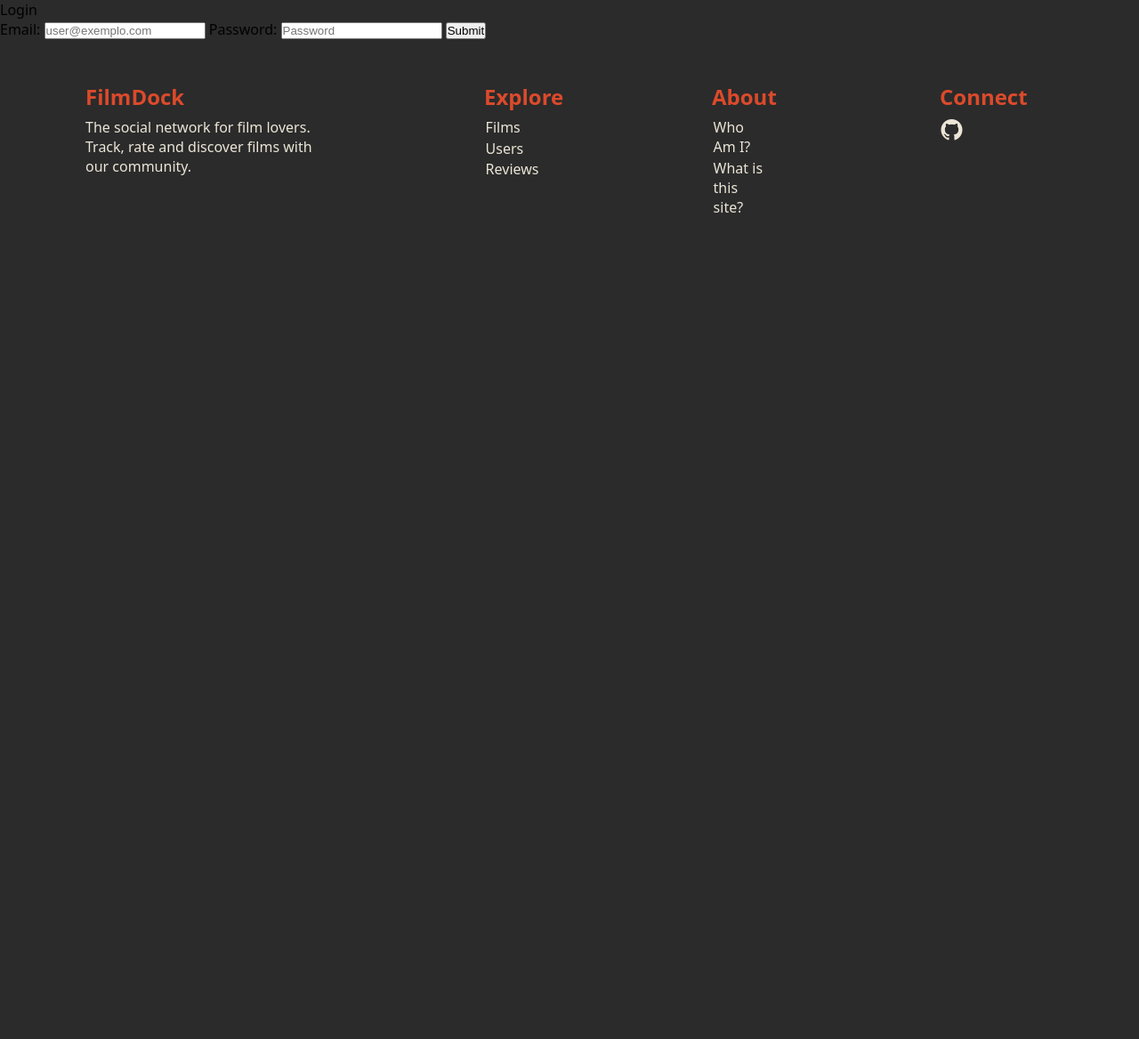
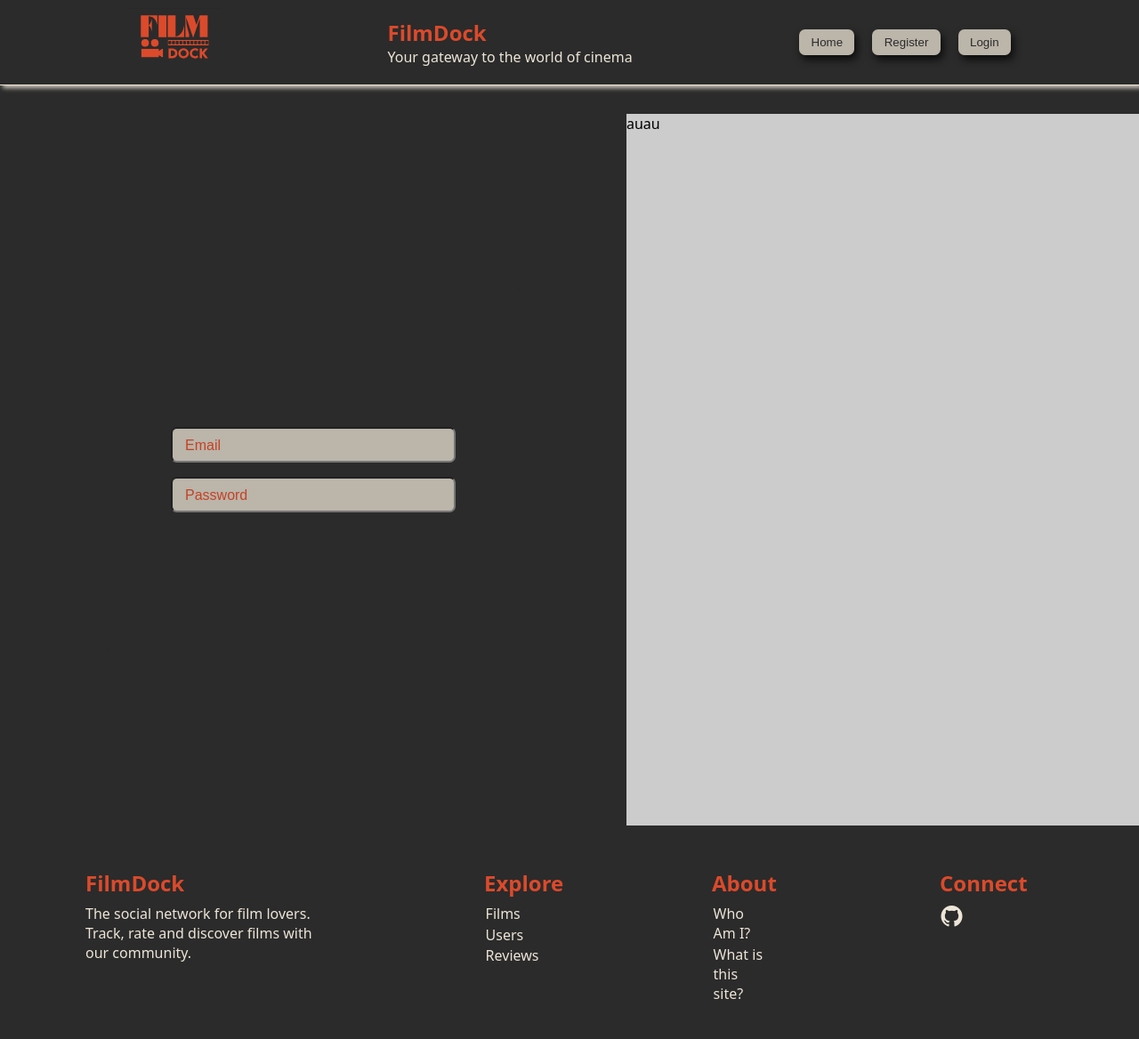
Before and after one commit to livialop/filmdock, a Flask app: page /login in a window 1280 px wide. Shown: the whole page at 89% size. Before the commit the page ends 239 px from the top, so only its background shows below. Run offline with Flask 3, Linux system fonts and the light colour scheme.

Commit message:
css do form register e login

```diff
--- a/src/static/style/header.css
+++ b/src/static/style/header.css
@@ -8,6 +8,7 @@ header {
     border-bottom: 1px solid #ece5d7;
     margin-bottom: 2em;
     box-shadow: 3px 3px 5px 0px #cec8bc;
+    /* position: relative; */
 
     .title {
         h2 {
--- a/src/static/style/login.css
+++ b/src/static/style/login.css
@@ -0,0 +1,83 @@
+.container {
+    display: flex;
+    flex-direction: row;
+}
+
+.card-form {
+    width: 55%;
+    height: 100vh;
+    background-color: #2b2b2b;
+    display: flex;
+    align-items: center;
+    justify-content: center;
+
+    form {
+        display: flex;
+        flex-direction: column;
+        gap: 1em;
+        padding: 10em 5em;
+        background-color: #2B2B2B;
+        /* box-shadow: 12px 29px 81px 0px rgba(255, 67, 38, 0.75); */
+        border-radius: 1.5em;
+    }
+
+    .form {
+        width: 40em;
+        max-width: 20em;
+        height: 2.5em;
+        position: relative;
+    }
+
+
+    .form__input {
+        position: absolute;
+        height: 100%;
+        width: 100%;
+        background: #bbb5aa;
+        /* border: 2px solid #fff; */
+        border-radius: 0.5em;
+        outline: none;
+        /* color: #fff; */
+        padding-left: 1em;
+    }
+
+    label {
+        position: absolute;
+        background: #12121200;
+        color: #c44225;
+        font-family: sans-serif;
+        left: 1em;
+        top: 0.75em;
+        cursor: text;
+        transition: top 350ms ease-in, font-size 350ms ease-in;
+    }
+
+    .form__input:hover {
+        border: 2px solid rgba(255, 255, 255, 0.5);
+    }
+
+    .form__input:focus {
+        border: 2px solid #00ffff;
+    }
+
+    input[type="text"]:focus ~ label,
+    .form__input:not(:placeholder-shown).form__input:not(:focus) ~ label {
+        top: -0.5em;
+        font-size: 0.75rem;
+        padding: 0 0.125em;
+    }
+
+    input[type="password"]:focus ~ label,
+    .form__input:not(:placeholder-shown).form__input:not(:focus) ~ label {
+        top: -0.5em;
+        font-size: 0.75rem;
+        padding: 0 0.125em;
+    }
+
+}
+
+.card-image {
+    width: 45%;
+    height: 100vh;
+    background-color: #ccc;
+}
--- a/src/templates/login.html
+++ b/src/templates/login.html
@@ -2,24 +2,53 @@
 
 {% block head %}
     {{ super() }}
-    {% block title %} Login {% endblock title %}
+    <!-- {% block title %} Register {% endblock title %} -->
     <link rel="stylesheet" href="{{ url_for('static', filename='style/login.css') }}">
     <link rel="stylesheet" href="https://cdnjs.cloudflare.com/ajax/libs/font-awesome/4.7.0/css/font-awesome.min.css">
 {% endblock head %}
 
 {% block content %}
 
-    <!-- {% include "flash.html" %} -->
+     {% include "flash.html" %}
+     {% include "header.html" %}
 
-    <form action="{{url_for('login')}}" method="post">
-        <label for="email">Email:</label>
-        <input type="text" placeholder="user@exemplo.com" name="email">
+    <div class="container">
+        <div class="card-form">
+            <form action="" method="post">
 
-        <label for="password">Password:</label>
-        <input type="password" placeholder="Password" name="password">
+                <div class="form">
+                    <input
+                        type="text"
+                        id="name"
+                        autocomplete="off"
+                        placeholder=" "
+                        class="form__input"
+                        name="email"
+                    />
+                    <label for="email">Email</label>
+                </div>
 
-        <button type="submit">Submit</button>
-    </form>
+                <div class="form">
+                    <input
+                        type="password"
+                        id="name"
+                        autocomplete="off"
+                        placeholder=" "
+                        class="form__input"
+                        name="password"
+                    />
+                    <label for="password">Password</label>
+                </div>
+            </form>
+        </div>
+
+        <div class="card-image">
+            auau
+        </div>
+
+    </div>
+
+
 
     {% include "footer.html" %}
 
```
Also changed, not shown: docs/anotacoes.md (+2 -0 lines), src/static/style/register.css (+27 -12 lines).
